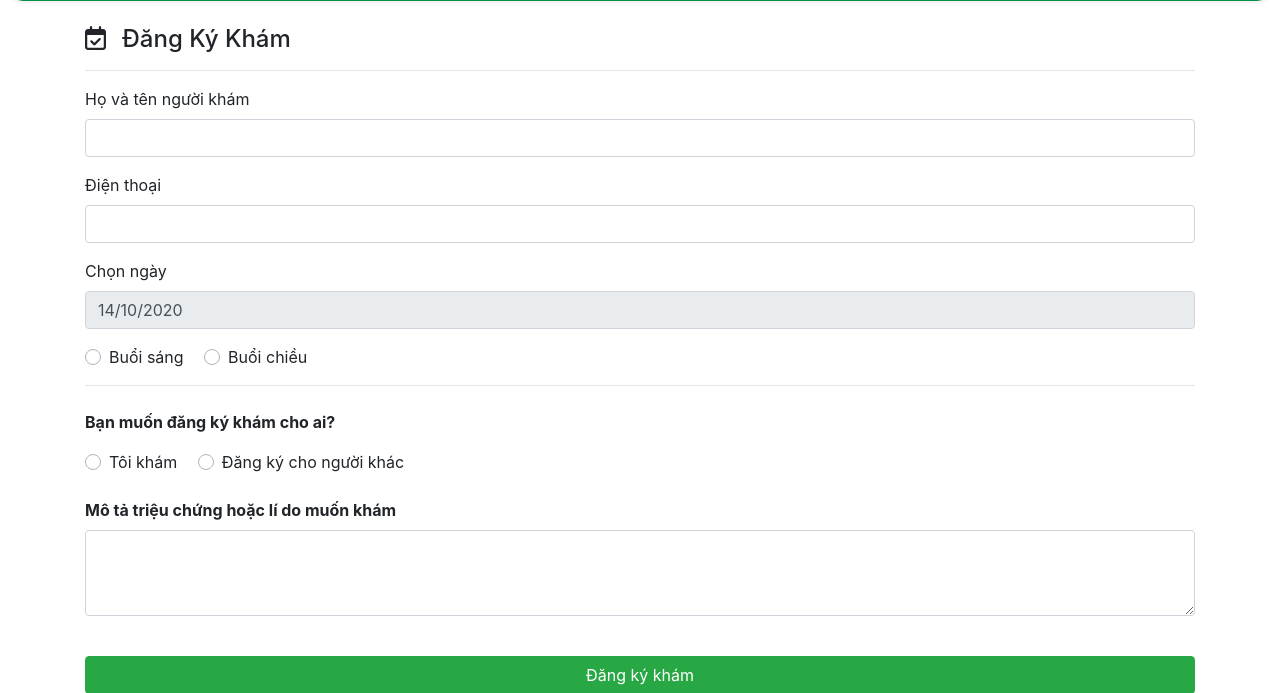
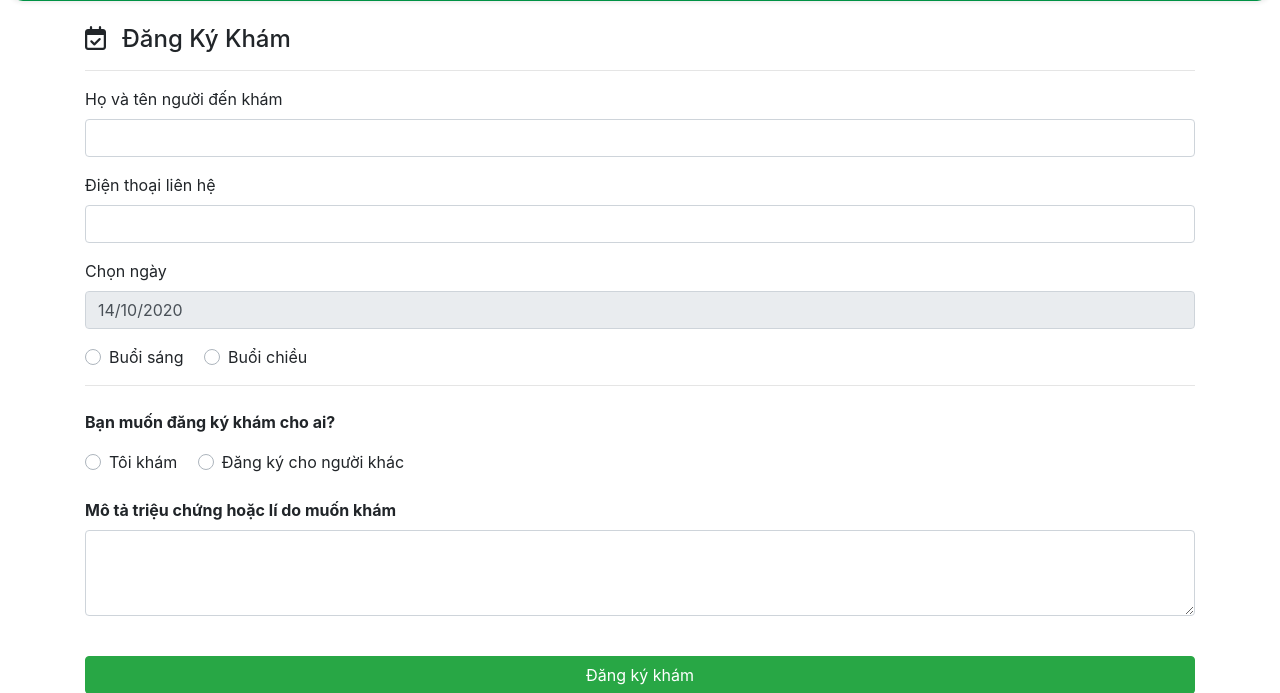
Before and after one commit to 1nguyenhuuhieu/anhsonmed, a Django app: page /bookappointmenthome/ in a window 1280 px wide. Shown: the part 468-1161 px from the top of the page. Run offline with Django 3.2, Linux system fonts and the light colour scheme; the visitor is signed in with stand-in values (Sample User, id 1); some libraries are stand-ins or nearby versions.

Commit message:
Update bookappointmenthome.html

```diff
--- a/finddoctor/templates/bookappointmenthome.html
+++ b/finddoctor/templates/bookappointmenthome.html
@@ -23,11 +23,11 @@
    {% if request.user.is_authenticated %}
    <form>
     <div class="form-group">
-      <label for="exampleInputEmail1">Họ và tên người khám</label>
+      <label for="exampleInputEmail1">Họ và tên người đến khám</label>
       <input type="email" class="form-control" id="exampleInputEmail1" aria-describedby="emailHelp" value = '{{ user.userprofile.name }}'>
     </div>
     <div class="form-group">
-      <label for="exampleInputPassword1">Điện thoại</label>
+      <label for="exampleInputPassword1">Điện thoại liên hệ</label>
       <input type="number" class="form-control" id="exampleInputPassword1">
 
     </div>
```
